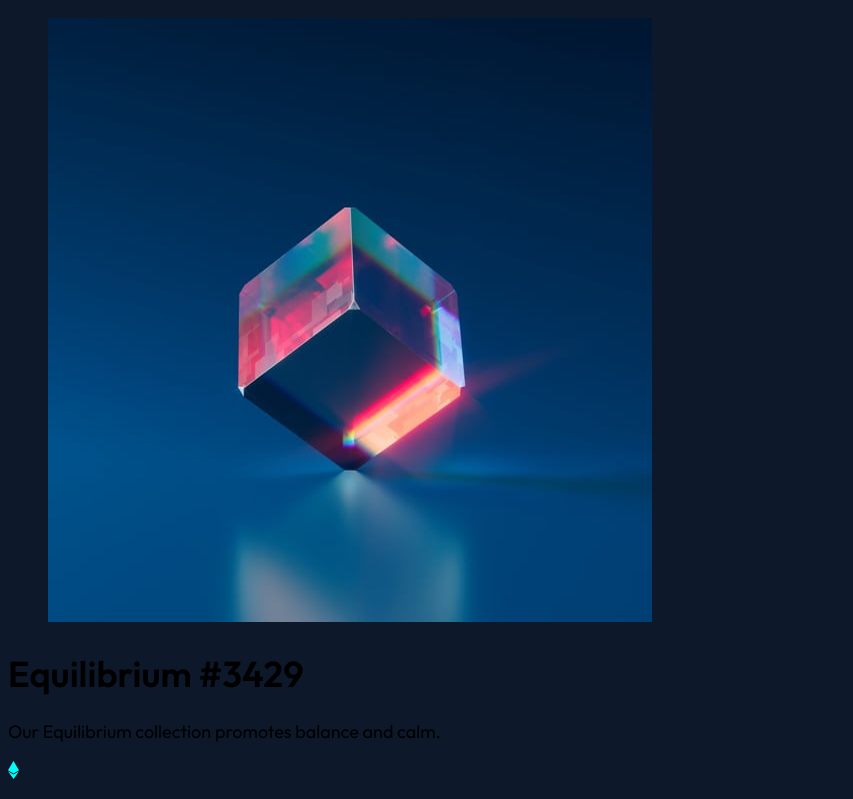
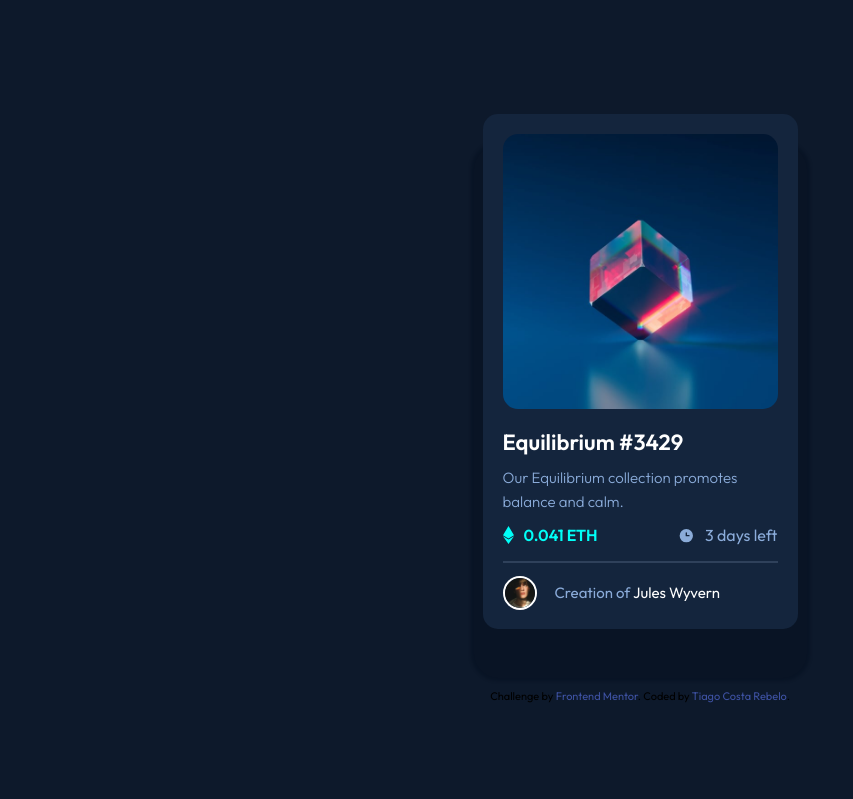
Before and after one commit to tiagocostarebelo/frontendmentor, a plain HTML site: page nft-preview-card-component/index.html in a window 1280 px wide. Shown: the top 799 px of the page, without its empty margins (0-853 px from the left). Drawn offline with Linux system fonts and the light colour scheme.

Commit message:
nft preview card component challenge finished

```diff
--- a/nft-preview-card-component/index.html
+++ b/nft-preview-card-component/index.html
@@ -8,17 +8,19 @@
 
   <title>Frontend Mentor | NFT preview card component</title>
   <link rel="stylesheet" type="text/css" href="./styles/style.css">
-  <!-- Feel free to remove these styles or customise in your own stylesheet 👍 -->
-  <style>
-    .attribution { font-size: 11px; text-align: center; }
-    .attribution a { color: hsl(228, 45%, 44%); }
-  </style>
+
 </head>
 <body>
   <main class="container">
-      <figure class="image-container">
+
+    <div class="img-container">
       <img src="./images/image-equilibrium.jpg" alt="equilibrium">
-      </figure>
+      <div class="overlay">
+        <img src="./images/icon-view.svg" alt="eye icon" class="icon">
+      </div>
+    </div>
+
+
     <header class="card-header">
       <h1 class="card-title">Equilibrium #3429</h1>
       <p class="card-descript">Our Equilibrium collection promotes balance and calm.</p>
@@ -27,11 +29,11 @@
     <section class="card-stats">
       <div class="price">
         <img src="./images/icon-ethereum.svg" alt="ethereum icon">
-          <p class="eth-cost">0.041 ETH</p>
+        <p class="text">0.041 ETH</p>
       </div>
       <div class="timer">
         <img src="./images/icon-clock.svg" alt="clock icon">
-          <p class="time-left">3 days left</p>
+        <p class="text">3 days left</p>
       </div>
     </section>
     <div class="dividing-line"></div>
--- a/nft-preview-card-component/styles/style.css
+++ b/nft-preview-card-component/styles/style.css
@@ -16,4 +16,161 @@ body {
     font-size: 18px;
     font-family: 'Outfit', sans-serif;
     background-color: var(--main-bg);
+    height: 100vh;
+    display: flex;
+    flex-direction: column;
+    justify-content: center;
 }
+
+.container {
+    background-color: var(--card-bg);
+    width: 275px;
+    height: 475px;
+    margin: 0 auto;
+    padding: 20px;
+    border-radius: 15px;
+
+    -webkit-box-shadow: 0px 40px 3px 12px hsla(216, 86%, 6%, 0.384);
+    box-shadow: 0px 40px 3px 12px hsla(216, 86%, 6%, 0.384);
+}
+
+.container .img-container {
+    position: relative;
+    cursor: pointer;
+}
+
+.container .img-container img {
+    max-width: 100%;
+    border-radius: 15px;
+
+}
+
+.container .overlay {
+    background-color: var(--cyan);
+    opacity: 0;
+    text-align: center;
+    position: absolute;
+    top: 0;
+    left: 0;
+    right: 0;
+    bottom: 0;
+    width: 100%;
+    height: 100%;
+    border-radius: 15px;
+}
+
+.container .overlay .icon {
+    margin-top: 45%;
+}
+
+.container .img-container:hover .overlay {
+    opacity: 0.8;
+}
+
+.container .card-header {
+    text-align: left;
+}
+
+.container .card-header .card-title {
+    color: var(--white);
+    font-size: 22px;
+    margin-bottom: -5px;
+    cursor:pointer;
+}
+
+.container .card-header .card-title:hover {
+    color: var(--cyan);
+
+}
+
+.container .card-header .card-descript {
+    color: var(--soft-blue);
+    font-size: 15px;
+    line-height: 1.6;
+    font-weight: 300;
+}
+
+.container .card-stats {
+    display: flex;
+    align-items: center;
+    margin-top: -20px;
+    gap: 1em;
+    width: 100%;
+}
+
+.container .card-stats .price,
+.container .card-stats .timer {
+    display: flex;
+    align-items: center;
+    gap: 10px;
+    width: 50%;
+}
+
+.container .card-stats .timer {
+    justify-content: flex-end;
+}
+
+.container .card-stats .price .text,
+.container .card-stats .timer .text {
+    font-size: 16px;
+}
+
+.container .card-stats .price .text {
+    color: var(--cyan);
+    font-weight: 600;
+}
+
+.container .card-stats .timer .text {
+    color: var(--soft-blue);
+    font-weight: 400;
+}
+
+.container .dividing-line {
+    width: 100%;
+    height: 2px;
+    background-color: var(--line);
+}
+
+.container .card-footer {
+    display: flex;
+    align-items: center;
+    gap: 1em;
+    width: 100%;
+    margin-top: 5px;
+}
+
+.container .card-footer img {
+    max-width: 100%;
+    width: 30px;
+    height: 30px;
+    border-radius: 50%;
+    border: 2px solid var(--white);
+}
+
+.container .card-footer .card-owner {
+    font-size: 15px;
+    font-weight: 400;
+    color: var(--soft-blue);
+}
+
+.container .card-footer .card-owner span {
+    color: var(--white);
+}
+
+.container .card-footer .card-owner span:hover {
+    color: var(--cyan);
+}
+
+.container .card-footer .card-owner a {
+    text-decoration: none;
+}
+
+.attribution {
+    font-size: 11px;
+    text-align: center;
+    margin-top: 60px;
+}
+.attribution a {
+    color: hsl(228, 45%, 44%);
+    text-decoration: none;
+}
```
Also changed, not shown: nft-preview-card-component/screenshots/desktop_version.png (added), nft-preview-card-component/screenshots/mobile_version.png (added), 1 other file. Lines whose indentation alone changed are shown as unchanged.
